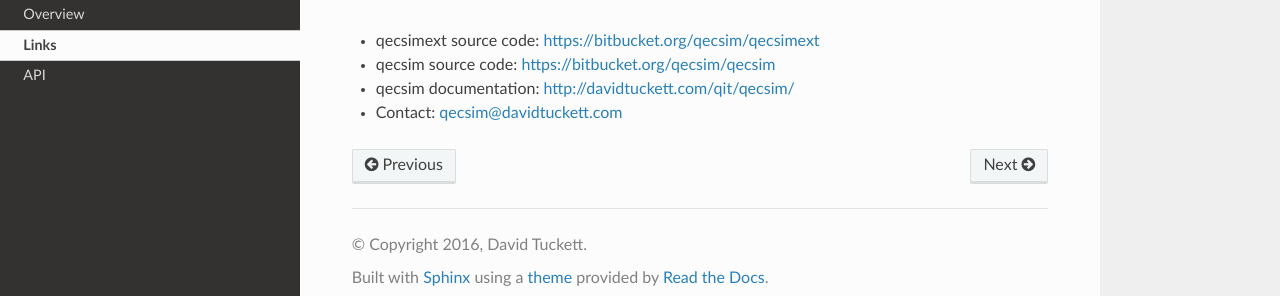
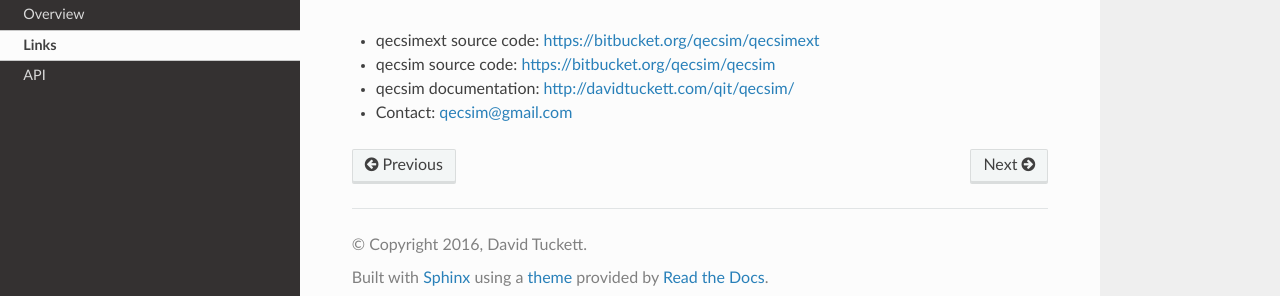
Before and after one commit to qecsim/qecsimext, a Sphinx documentation site: the page built from docs/links.rst, in a window 1280 px wide. Shown: the part 131-427 px from the top of the page. Built offline with Sphinx 7.4.7 and the Read the Docs theme 2.0.0, drawn with Linux system fonts in a browser that asks for light colours.

Commit message:
doc: update email address

```diff
--- a/README.rst
+++ b/README.rst
@@ -130,7 +130,7 @@ Links
 * Source code: https://bitbucket.org/qecsim/qecsimext
 * qecsim source code: https://bitbucket.org/qecsim/qecsim
 * qecsim documentation: http://davidtuckett.com/qit/qecsim/
-* Contact: qecsim@davidtuckett.com
+* Contact: qecsim@gmail.com
 
 ----
 
--- a/docs/links.rst
+++ b/docs/links.rst
@@ -4,4 +4,4 @@ Links
 * qecsimext source code: https://bitbucket.org/qecsim/qecsimext
 * qecsim source code: https://bitbucket.org/qecsim/qecsim
 * qecsim documentation: http://davidtuckett.com/qit/qecsim/
-* Contact: qecsim@davidtuckett.com
+* Contact: qecsim@gmail.com
--- a/setup.cfg
+++ b/setup.cfg
@@ -3,7 +3,7 @@
 name = qecsimext
 version = attr: qecsimext.__version__
 author = David Tuckett
-author_email = qecsim@davidtuckett.com
+author_email = qecsim@gmail.com
 description = qecsim extension example
 long_description = file:README.rst
 url = https://bitbucket.org/qecsim/qecsimext
```
